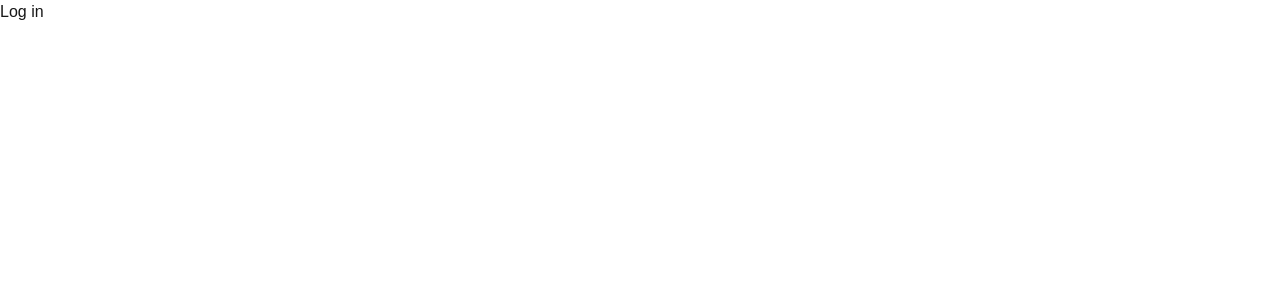
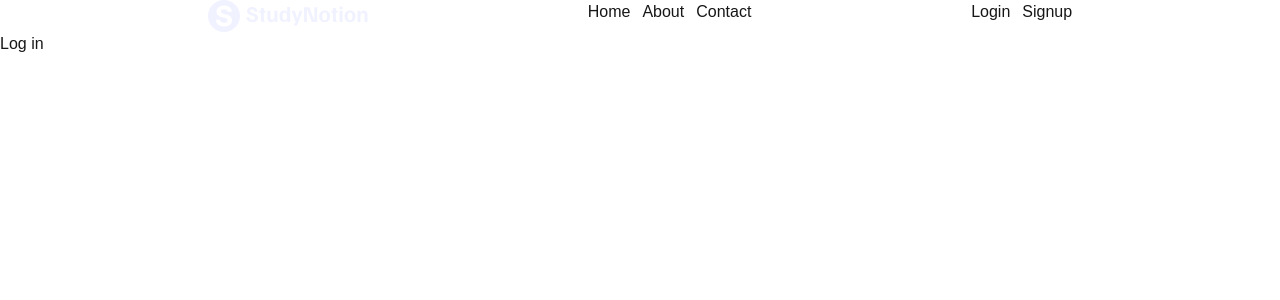
Before and after one commit to sudhanshumandloi/Next-practies, a Next.js app in the folder Study-notation-app/: page /login in a window 1280 px wide. Shown: the top 300 px of the page. Built offline with nearby package versions, Linux system fonts and the light colour scheme.

Commit message:
Nevbar is completed

```diff
--- a/Study-notation-app/components/Nevbar.tsx
+++ b/Study-notation-app/components/Nevbar.tsx
@@ -1,6 +1,66 @@
+"use client";
+import Link from "next/link";
+import { useAuth } from "@/context/AuthContext";
+import { toast } from "react-toastify";
+import logo from "@/assets/Logo.svg";
+import Image from "next/image";
 
 export default function Nevbar(){
+    const { isLoggedIn, setIsLoggedIn } = useAuth();
+
     return(
-        <div></div>
+        <div className="flex justify-evenly">
+            <Link href="/">
+                 <Image src={logo} alt='logo' width={160} height={32} loading="lazy" />
+            </Link>
+
+            <nav>
+                <ul className="flex ml-3 gap-3">
+                    <li>
+                        <Link href = "/" >Home</Link>
+                    </li>
+                    <li>
+                        <Link href = "/" >About</Link>
+                    </li>
+                    <li>
+                        <Link href = "/" >Contact</Link>
+                    </li>
+                </ul>
+            </nav>
+
+            <div className="flex ml-3 gap-3">
+                { !isLoggedIn &&
+                    <Link href="/login">
+                        <button>
+                            Login
+                        </button>
+                    </Link>
+                }
+                { !isLoggedIn &&
+                    <Link href="/signup">
+                        <button>
+                            Signup
+                        </button>
+                    </Link>
+                }
+                { isLoggedIn &&
+                    <Link href ="/">
+                        <button onClick={() => {
+                            setIsLoggedIn(false);
+                            toast.success("Logged out");
+                        }}>
+                            Log out
+                        </button>
+                    </Link>
+                }
+                { isLoggedIn &&
+                    <Link href ="/dashbord">
+                        <button>
+                            dashbord
+                        </button>
+                    </Link>
+                }
+            </div>
+        </div>
     );
 }
--- a/Study-notation-app/context/AuthContext.tsx
+++ b/Study-notation-app/context/AuthContext.tsx
@@ -1,3 +1,4 @@
+"use client";
 import React, { createContext, useContext, useState, ReactNode } from "react";
 
 interface AuthContextType {
```
Also changed, not shown: Study-notation-app/package.json (+5 -4 lines), 1 other file (tests, documents, lock files or other folders).
